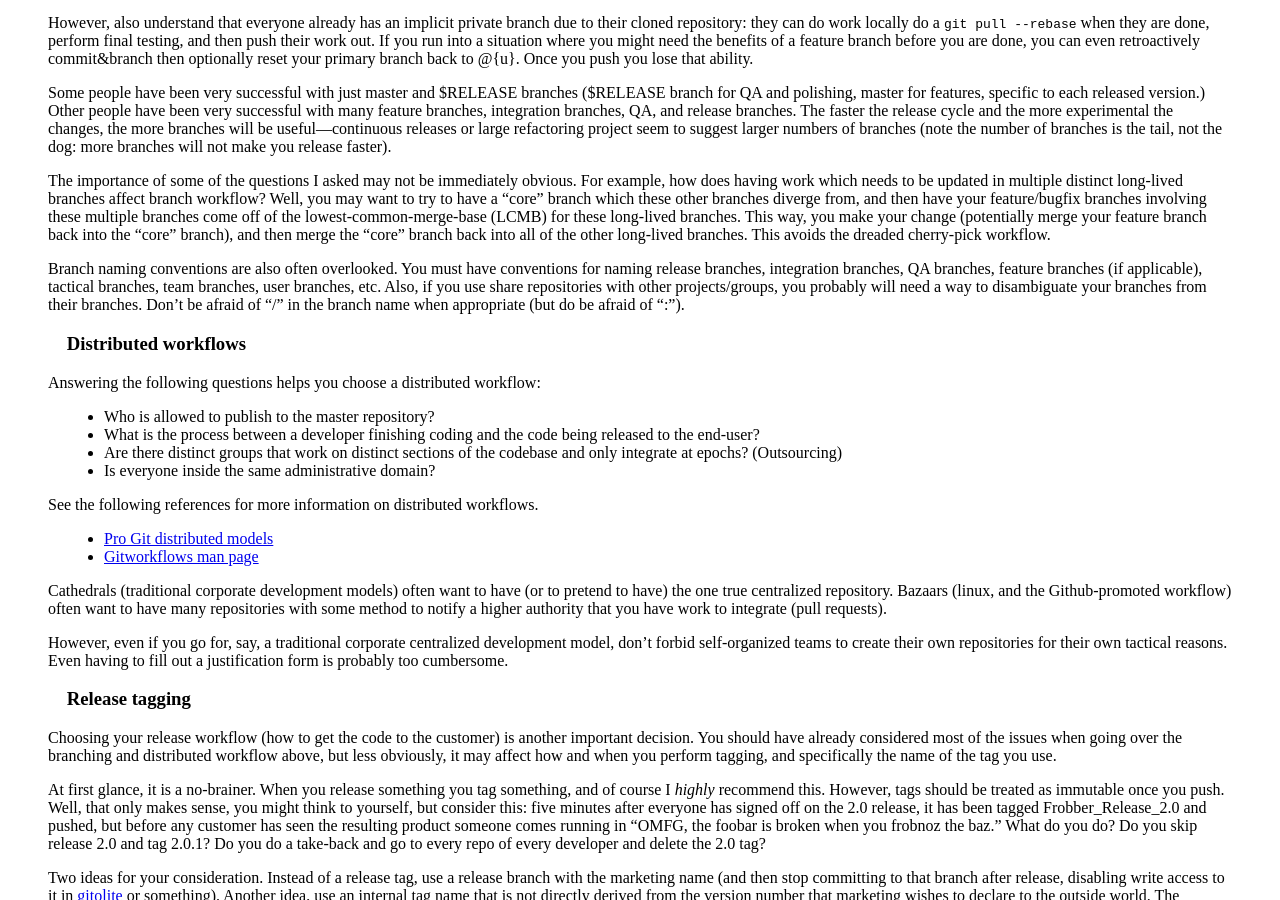
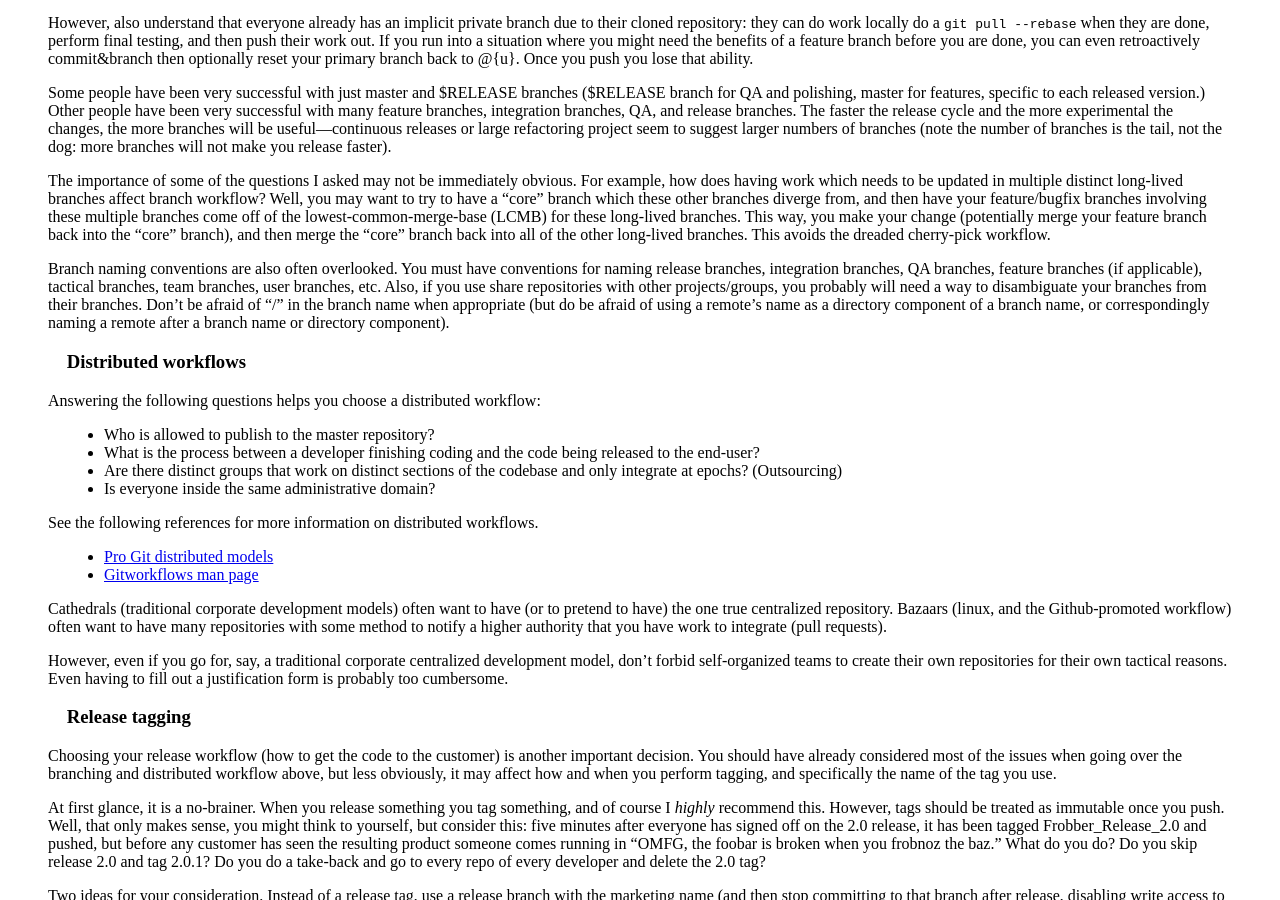
Before and after one commit to SethRobertson/GitBestPractices, a Jekyll site: the page built from index.md, in a window 1280 px wide and 900 px high, scrolled down 3598 px. Built offline with Jekyll 4.4.1, drawn with Linux system fonts in a browser that asks for light colours; Markdown is read by kramdown in place of the engine named in the settings; some of the changed text lies outside the part shown.

```diff
--- a/index.md
+++ b/index.md
@@ -335,7 +335,10 @@ branches, feature branches (if applicable), tactical branches, team
 branches, user branches, etc.  Also, if you use share repositories
 with other projects/groups, you probably will need a way to
 disambiguate your branches from their branches.  Don't be afraid of
-"/" in the branch name when appropriate (but do be afraid of ":").
+"/" in the branch name when appropriate (but do be afraid of using a
+remote's name as a directory component of a branch name, or
+correspondingly naming a remote after a branch name or directory
+component).
 
 
 ### Distributed workflows
@@ -1162,5 +1165,7 @@ feedback, and ideas.
 
 Comments and improvements welcome.
 
-Add them <a href="https://gist.github.com/1540906">on the old gist page</a>, or discuss with SethRobertson (and others) on
-[#git](irc://irc.freenode.net/git)
+<p><a
+href="https://github.com/SethRobertson/GitBestPractices/issues">Use
+the github issue tracker</a> or discuss with SethRobertson (and
+others) on <a href="irc://irc.freenode.net/git">#git</a></p>
```
